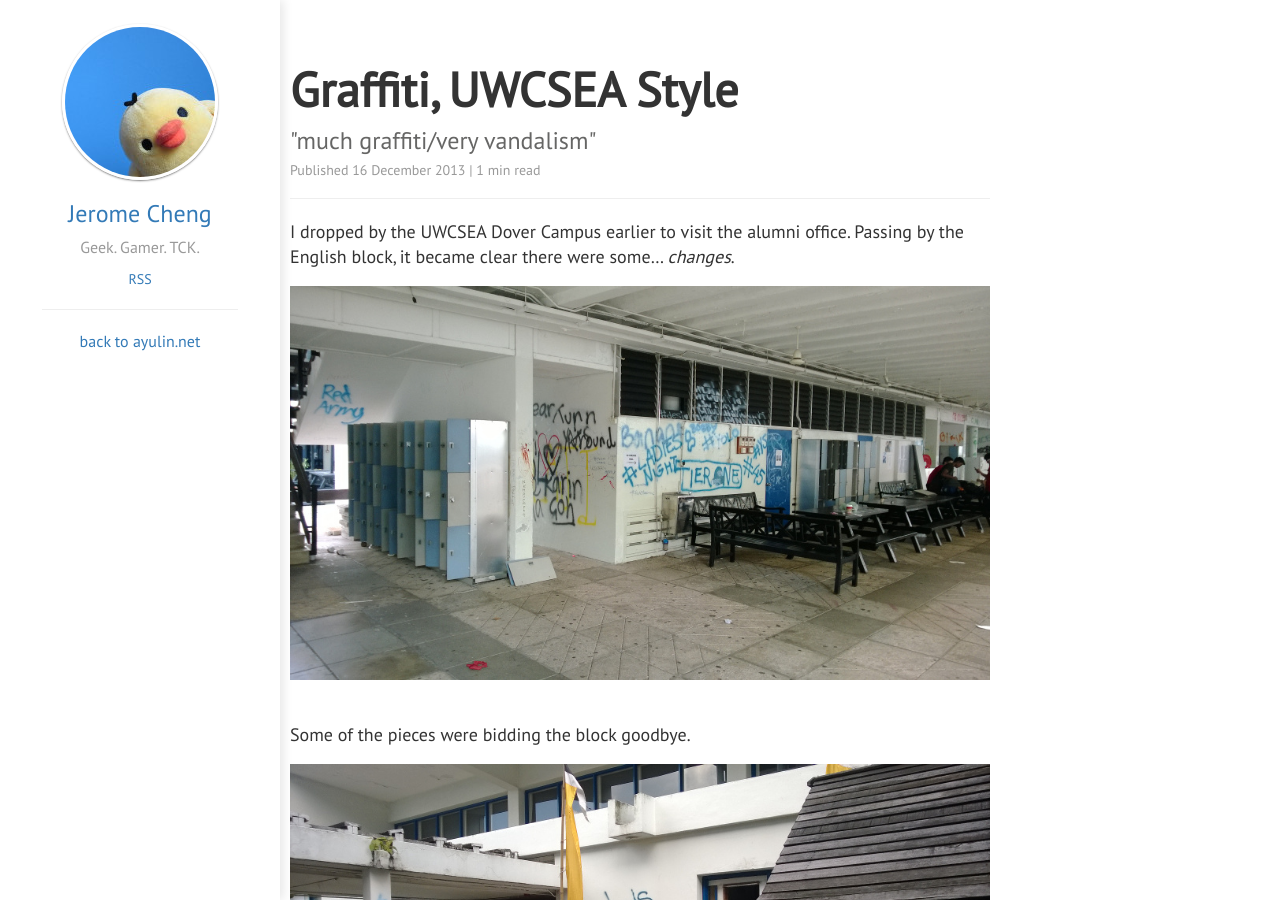
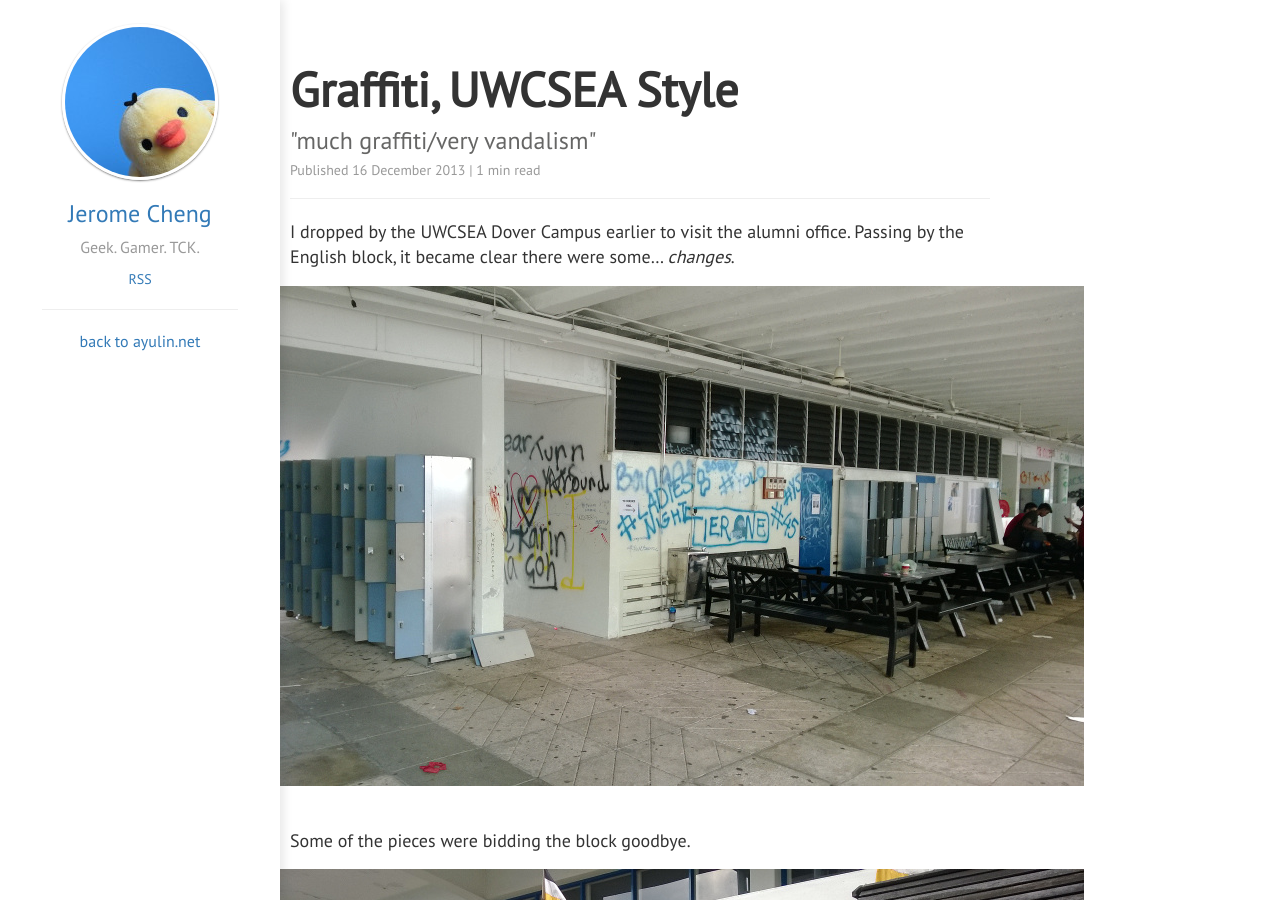
Before and after one commit to jcheng31/ayulin.net, a Jekyll site: the page built from Content/_posts/2013-12-16-Graffiti-UWC.md, in a window 1280 px wide and 900 px high. Built offline with Jekyll 4.4.1, drawn with Linux system fonts in a browser that asks for light colours; nearby versions of some CDN libraries; Markdown is read by kramdown in place of the engine named in the settings; comment, search, counter and statistics services are not loaded.

Commit message:
Update UWCSEA Graffiti post to use image wrappers.

```diff
--- a/Content/_posts/2013-12-16-Graffiti-UWC.md
+++ b/Content/_posts/2013-12-16-Graffiti-UWC.md
@@ -7,19 +7,27 @@ date: 2013-12-16 18:31 +08:00
 
 I dropped by the UWCSEA Dover Campus earlier to visit the alumni office. Passing by the English block, it became clear there were some... *changes*.
 
-![](/blog/img/Misc/UWC-graffiti-1.jpg)
+<p class="blog-post-img-wrapper">
+<img src="/blog/img/Misc/UWC-graffiti-1.jpg">
+</p>
 
 <br />
 Some of the pieces were bidding the block goodbye.
 
-![](/blog/img/Misc/UWC-graffiti-2.jpg)
+<p class="blog-post-img-wrapper">
+<img src="/blog/img/Misc/UWC-graffiti-2.jpg">
+</p>
 
-![](/blog/img/Misc/UWC-graffiti-3.jpg)
+<p class="blog-post-img-wrapper">
+<img src="/blog/img/Misc/UWC-graffiti-3.jpg">
+</p>
 
 <br />
 There was even a [doge](http://knowyourmeme.com/memes/doge) reference.
 
-![](/blog/img/Misc/UWC-graffiti-4.jpg)
+<p class="blog-post-img-wrapper">
+<img src="/blog/img/Misc/UWC-graffiti-4.jpg">
+</p>
 
 <br />
 I'm guessing the English block's getting torn down or otherwise renovated in the way the Maths block was, and students were allowed to tag it up before it was closed off entirely. That's pretty cool on the school's part.
@@ -30,7 +38,9 @@ Unless students *weren't* in fact allowed to do this, in which case... wow, that
 
 The alumni office was right on the border with U Town, and revealed the reason I kept seeing students in uniform there:
 
-![](/blog/img/Misc/UWC-graffiti-5.jpg)
+<p class="blog-post-img-wrapper">
+<img src="/blog/img/Misc/UWC-graffiti-5.jpg">
+</p>
 
 <br />
 A back gate. Mystery solved.
```
